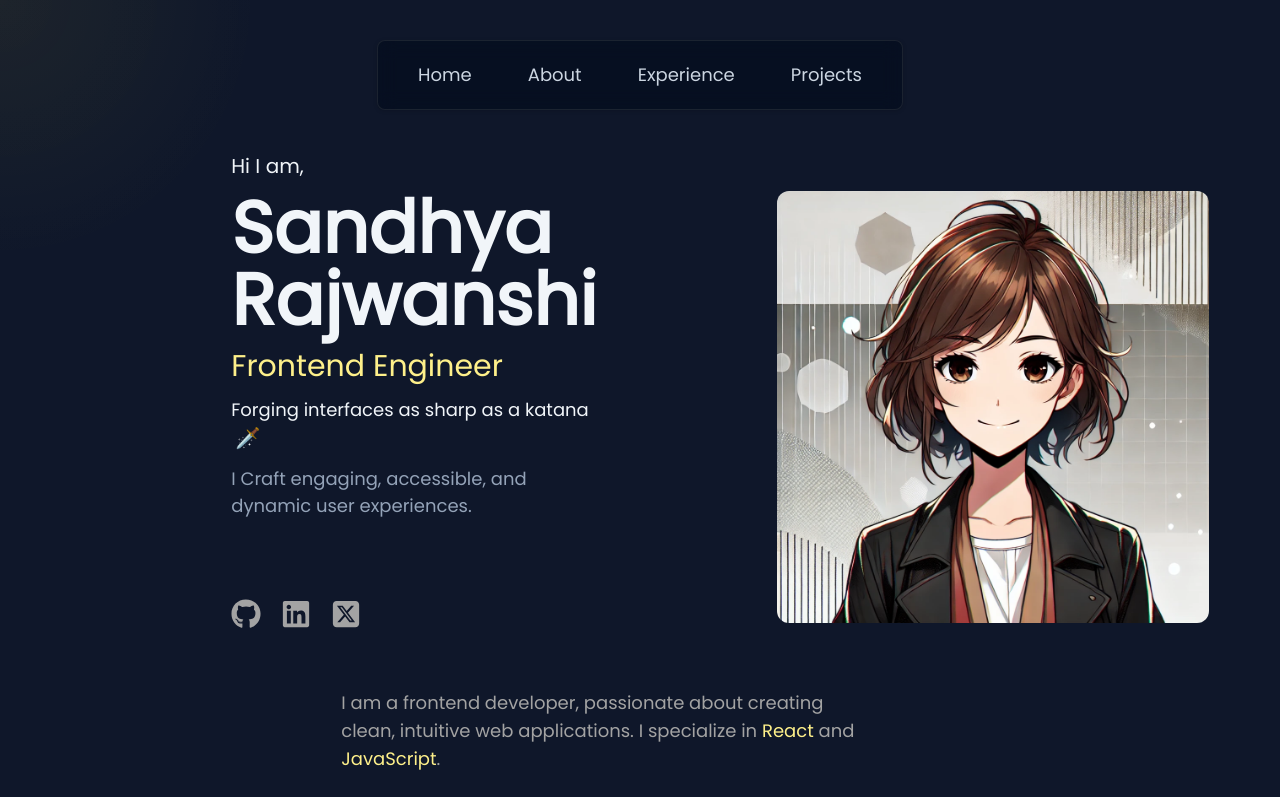
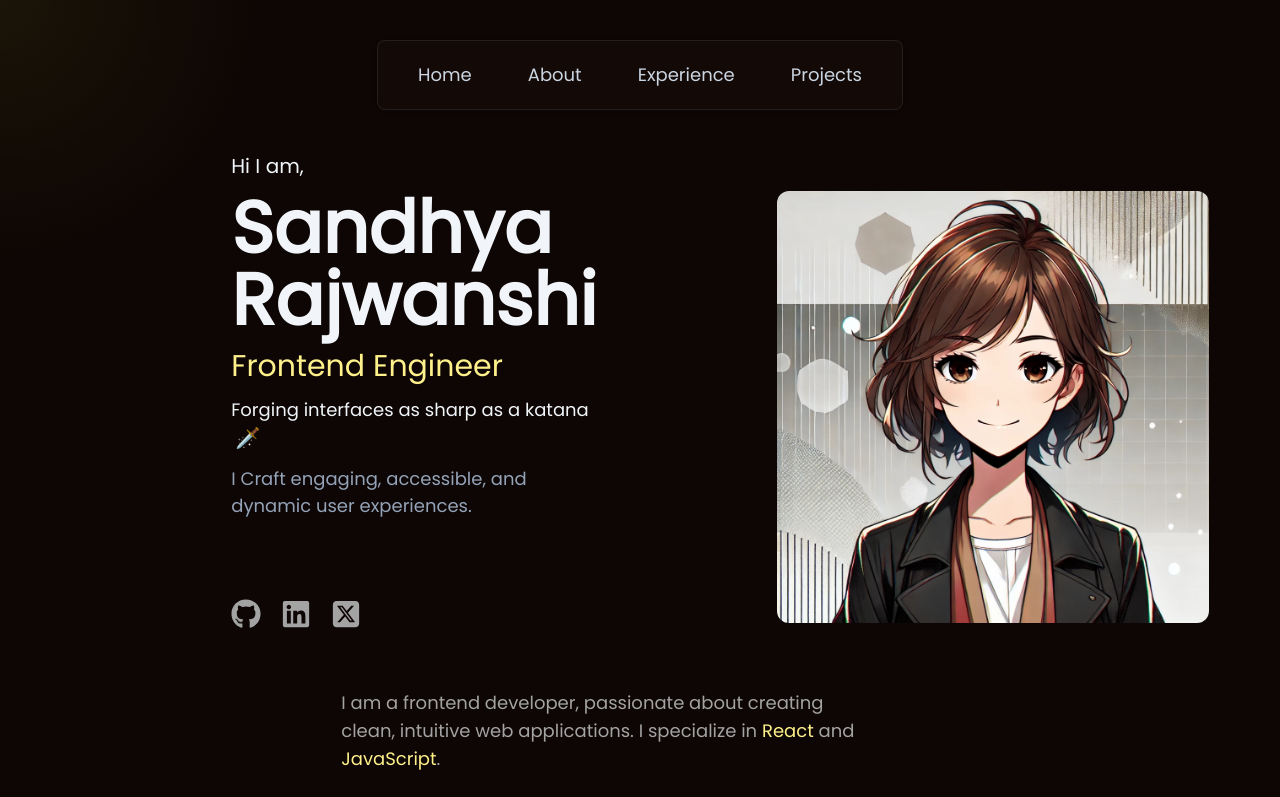
Before and after one commit to SandhyaR1007/sandhya-dev, a Next.js app: page / in a window 1280 px wide. Shown: the top 797 px of the page. Built offline with nearby package versions, Linux system fonts and the light colour scheme.

Commit message:
update: theme color

```diff
--- a/app/globals.css
+++ b/app/globals.css
@@ -6,7 +6,7 @@ html {
   scroll-behavior: smooth;
 }
 body {
-  background-color: #0f172a;
+  background-color: #0d0604;
   color: #f1f5f9;
   overflow-x: hidden;
 }
@@ -19,7 +19,7 @@ body {
   transition: 0.15s ease-in;
 }
 .glass-effect {
-  background: rgba(3, 12, 30, 0.69);
+  background: rgba(31, 19, 16, 0.39);
   box-shadow: 0 4px 30px rgba(0, 0, 0, 0.1);
   backdrop-filter: blur(9.5px);
   -webkit-backdrop-filter: blur(9.5px);
```
